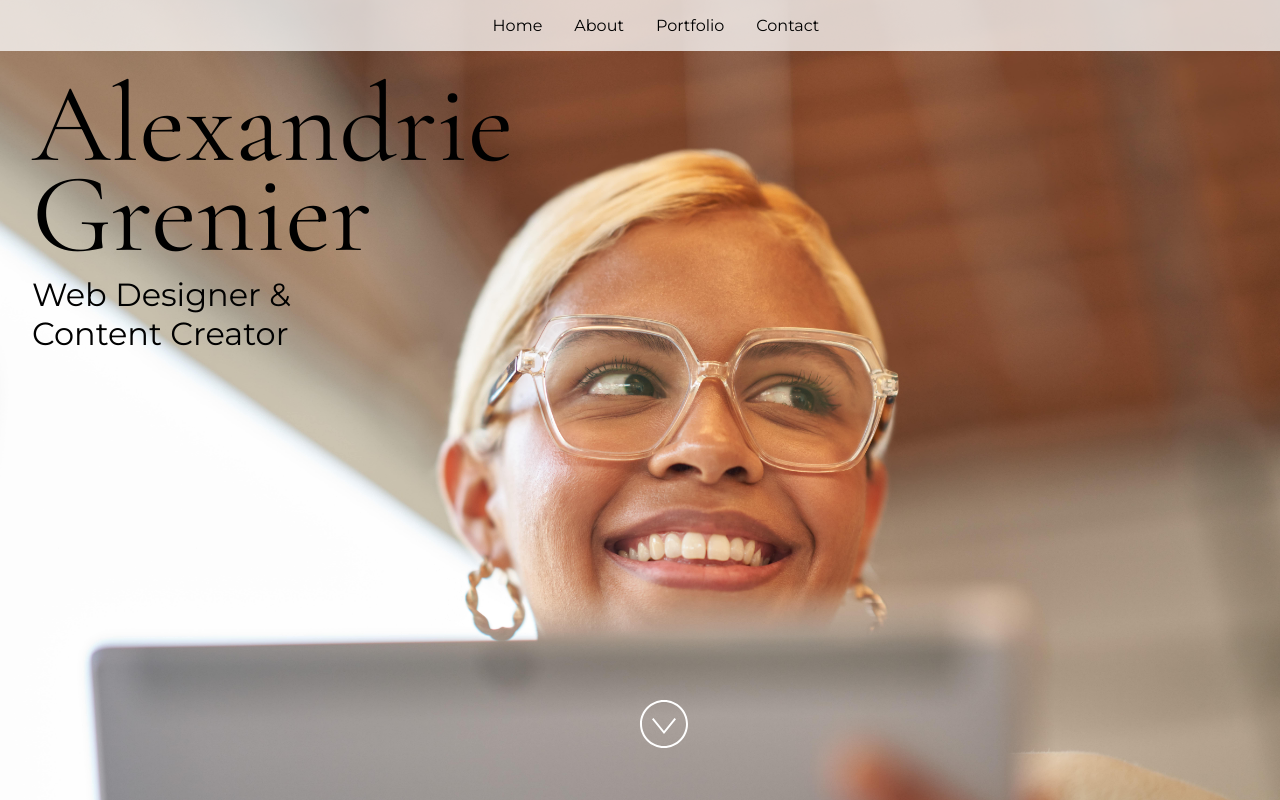
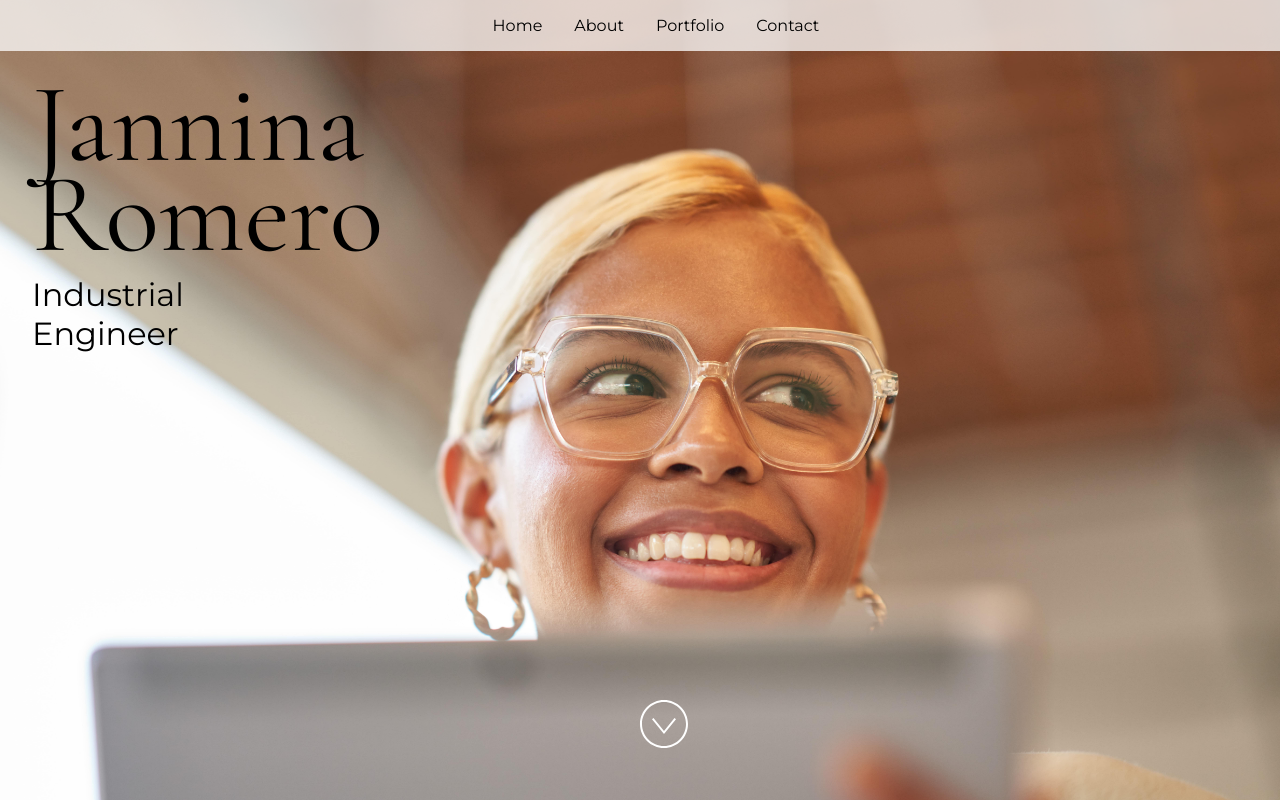
Before and after one commit to Jannina-RM/MyWebPage, a React (Vite) app: page / in a window 1280 px wide. Built offline with nearby package versions, Linux system fonts and the light colour scheme.

Commit message:
perfilv1

```diff
--- a/src/App.jsx
+++ b/src/App.jsx
@@ -24,10 +24,10 @@ import "./styles.css";
  * If you don't have one of the social sites listed, leave it as an empty string.
  */
 const siteProps = {
-  name: "Alexandrie Grenier",
-  title: "Web Designer & Content Creator",
-  email: "alex@example.com",
-  gitHub: "microsoft",
+  name: "Jannina Romero",
+  title: "Industrial Engineer",
+  email: "jannina.romero@unmsm.edu.pe",
+  gitHub: "Jannina-RM",
   instagram: "microsoft",
   linkedIn: "satyanadella",
   medium: "",
```
